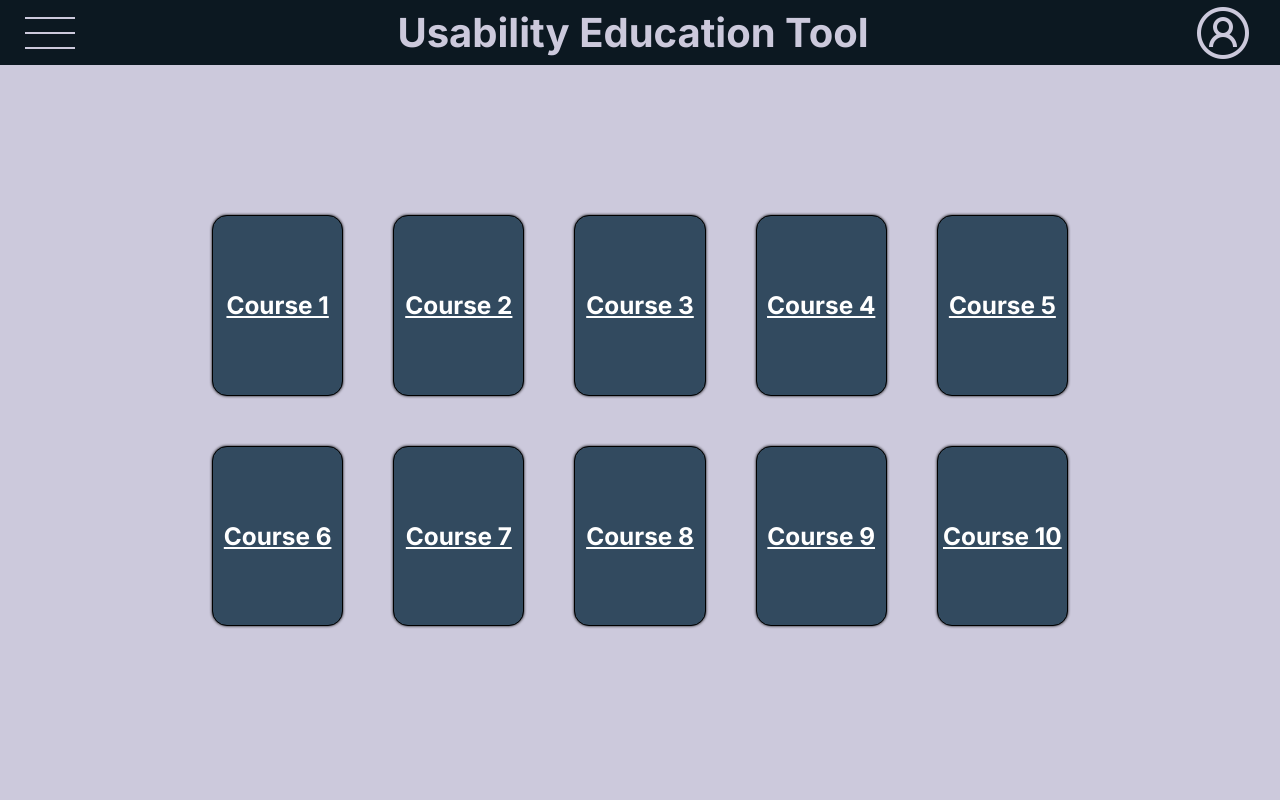
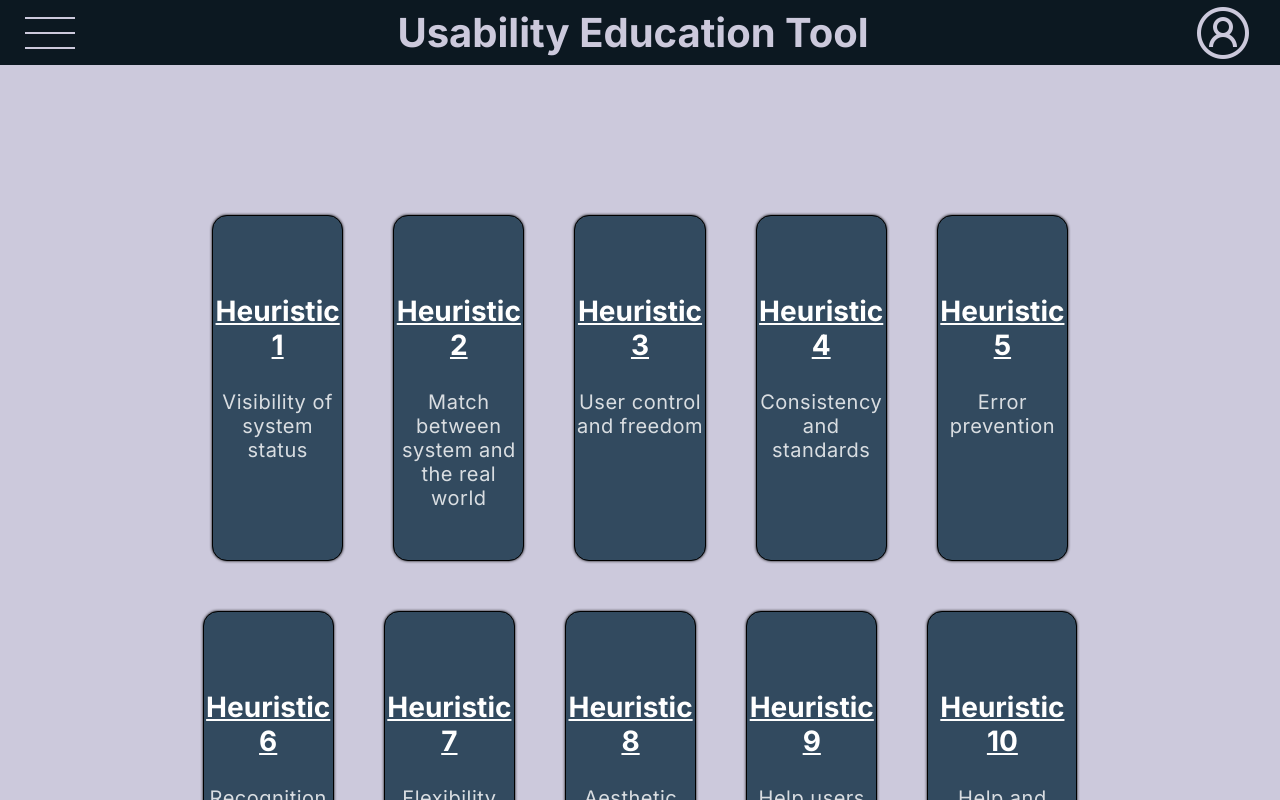
Before and after one commit to wajdialjedaani/Innovation-Labs-Usability-Education-Tool, a Next.js app in the folder usability-tool/: page /main in a window 1280 px wide. Shown: the top 800 px of the page. Built offline with nearby package versions, Linux system fonts and the light colour scheme.

Commit message:
Update the main page
Updated the main page to display the correct names of each heuristic

```diff
--- a/usability-tool/app/(main)/(statistics)/statistics/page.js
+++ b/usability-tool/app/(main)/(statistics)/statistics/page.js
@@ -34,6 +34,7 @@
   const [currHeuristic, setCurrHeuristic] = useState(0);
 
   const importedUserData = useContext(userContext);
+  console.log(importedUserData);
 
   return (
     <main>
--- a/usability-tool/app/(main)/UserData/UserData.js
+++ b/usability-tool/app/(main)/UserData/UserData.js
@@ -15,11 +15,11 @@
       data: [
         {
           name: "Number of Questions Right",
-          value: 0,
+          value: 1,
         },
         {
           name: "Number of Questions Wrong",
-          value: 0,
+          value: 3,
         },
       ],
       questionsWrong: ["First Question Wrong", "Second Question Wrong"],
--- a/usability-tool/app/(main)/main/page.js
+++ b/usability-tool/app/(main)/main/page.js
@@ -1,39 +1,28 @@
 import "@/styles/mainpage.scss";
 
 export default function mainPage() {
+  const heuristicNames = [
+    "Visibility of system status",
+    "Match between system and the real world",
+    "User control and freedom",
+    "Consistency and standards",
+    "Error prevention",
+    "Recognition rather than recall",
+    "Flexibility and efficiency of use",
+    "Aesthetic and minimalist design",
+    "Help users recognize, diagnose, and recover from errors",
+    "Help and documentation",
+  ];
+
   return (
     <main className="main-main">
       <div className="heuristic-btn-container">
-        <a className="heuristic-btn" href="/lesson-1" target="_blank">
-          <h3>Course 1</h3>
-        </a>
-        <a className="heuristic-btn" href="/lesson-2" target="_blank">
-          <h3>Course 2</h3>
-        </a>
-        <a className="heuristic-btn" href="/lesson-3" target="_blank">
-          <h3>Course 3</h3>
-        </a>
-        <a className="heuristic-btn" href="/lesson-4" target="_blank">
-          <h3>Course 4</h3>
-        </a>
-        <a className="heuristic-btn" href="/lesson-5" target="_blank">
-          <h3>Course 5</h3>
-        </a>
-        <a className="heuristic-btn" href="/lesson-6" target="_blank">
-          <h3>Course 6</h3>
-        </a>
-        <a className="heuristic-btn" href="/lesson-7" target="_blank">
-          <h3>Course 7</h3>
-        </a>
-        <a className="heuristic-btn" href="/lesson-8" target="_blank">
-          <h3>Course 8</h3>
-        </a>
-        <a className="heuristic-btn" href="/lesson-9" target="_blank">
-          <h3>Course 9</h3>
-        </a>
-        <a className="heuristic-btn" href="/lesson-10" target="_blank">
-          <h3>Course 10</h3>
-        </a>
+        {heuristicNames.map((name, i) => (
+          <a className="heuristic-btn" href={`/lesson-${i + 1}`} key={i}>
+            <h3 className="heuristic-btn-title">Heuristic {i + 1}</h3>
+            <h5 className="heuristic-btn-name">{name}</h5>
+          </a>
+        ))}
       </div>
     </main>
   );
--- a/usability-tool/styles/mainpage.scss
+++ b/usability-tool/styles/mainpage.scss
@@ -12,18 +12,31 @@
 }
 
 .heuristic-btn {
+  text-decoration: none;
   flex: 0 0 calc(20% - 50px);
   text-align: center;
   padding: 50px 0;
   margin: 0;
-  font-size: 1.3em;
-  color: #ffffff;
+
   background: #324a5f;
   border-radius: 15px;
   cursor: pointer;
   border: 1px solid black;
   box-shadow: 0px 0px 3px black;
   transition: 300ms;
+  .heuristic-btn-title {
+    color: #ffffff;
+    text-decoration: underline;
+    font-size: 28px;
+  }
+}
+
+.heuristic-btn-name {
+  color: rgba(255, 255, 255, 0.817);
+  font-weight: normal;
+  font-size: 20px;
+  letter-spacing: 0.5px;
+  margin: 0;
 }
 
 .heuristic-btn:hover {
```
